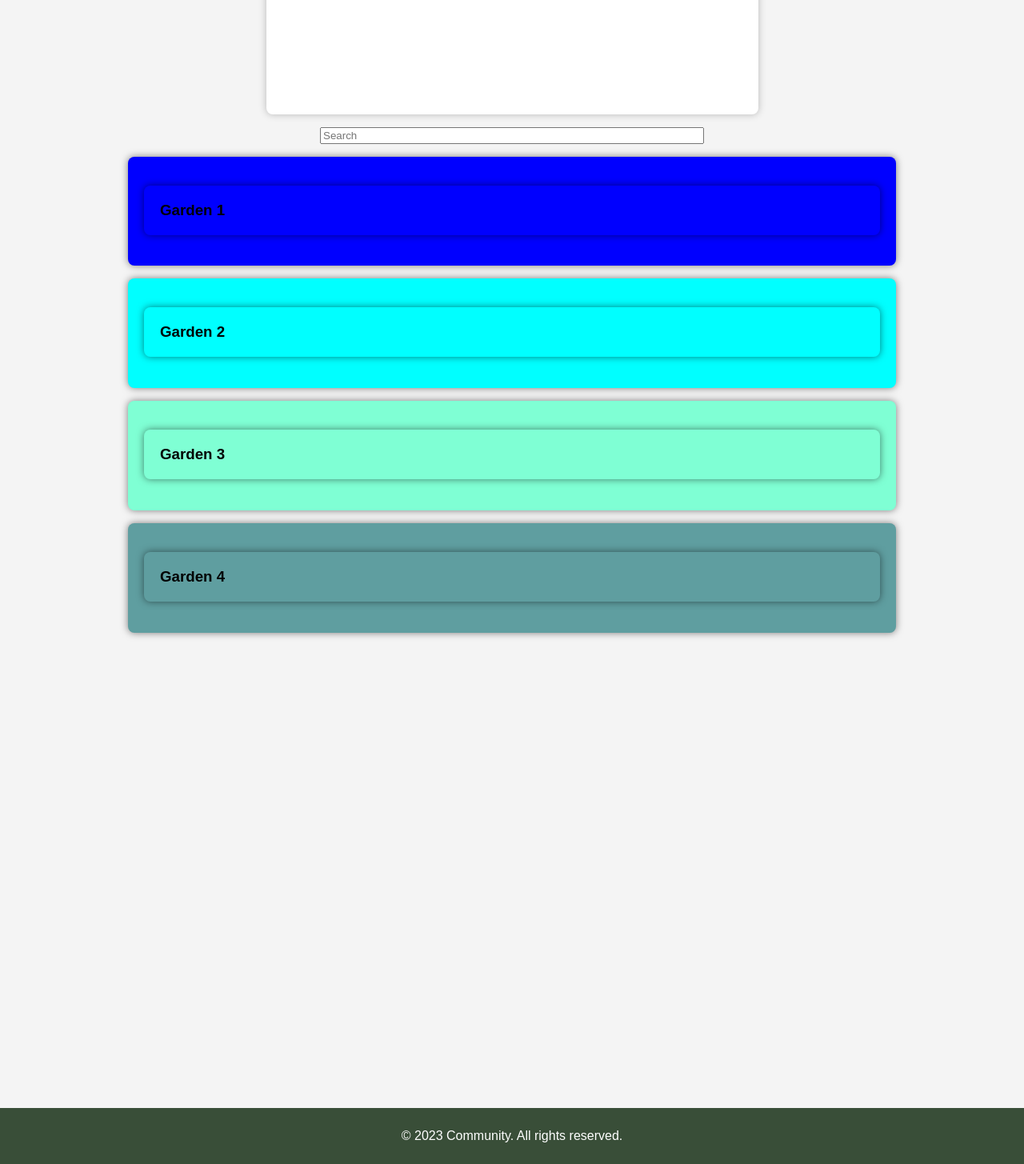
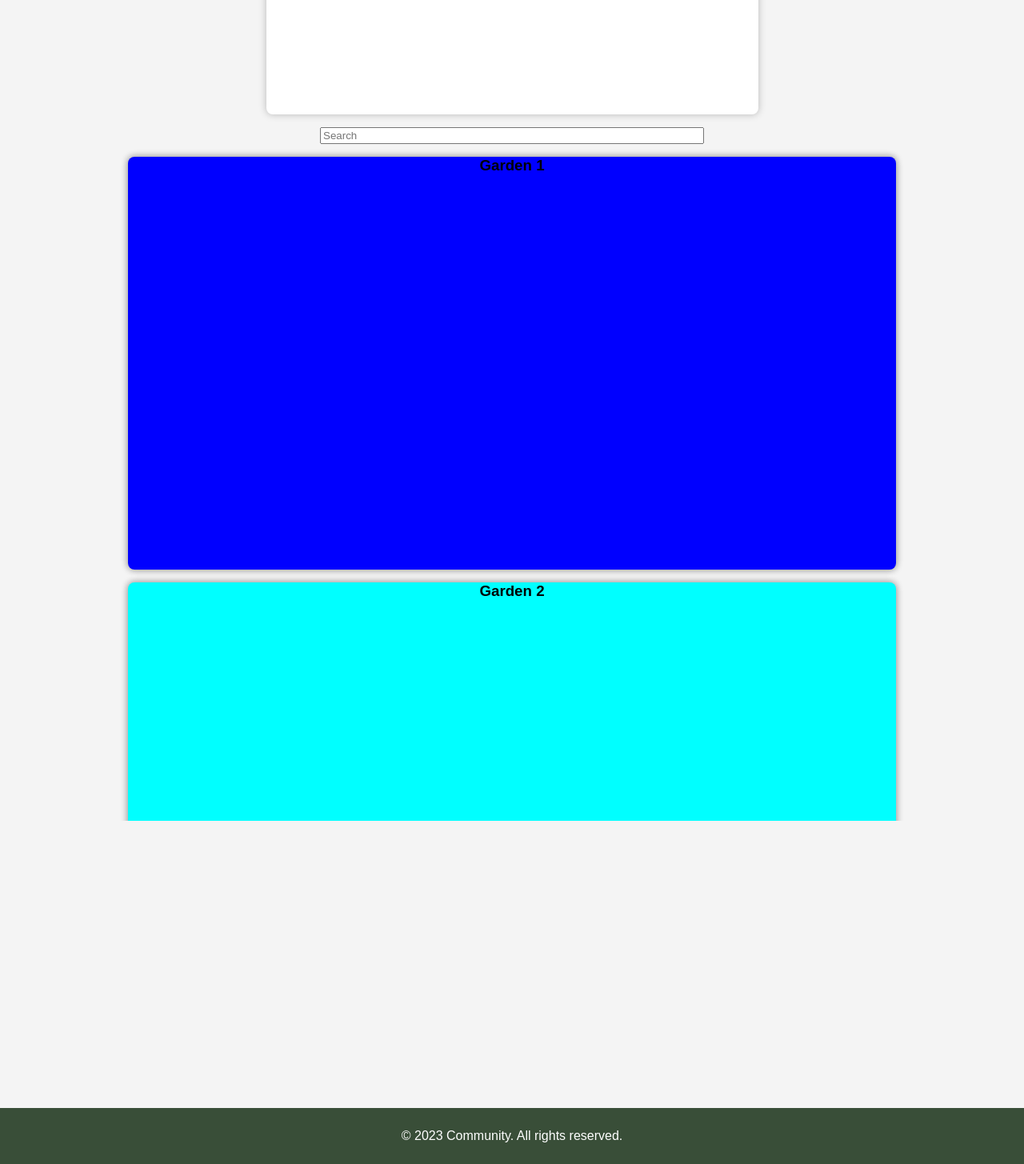
Before and after one commit to jlinares12/CPSC362-Project, a Flask app: page / in a window 1280 px wide. Shown: the part 1127-2582 px from the top of the page at 80% size. Run offline with Flask 3, Linux system fonts and the light colour scheme.

Commit message:
fixed padding error and changed the hieght and width of each div in garden class

```diff
--- a/static/css/home.css
+++ b/static/css/home.css
@@ -33,9 +33,10 @@ div.gardens{
 div.gardens * {
     border-radius: 8px;
     margin-top: 1rem;
-    padding: 20px;
-    box-sizing: border-box;
-    box-shadow: 0 0 10px rgba(0, 0, 0, 0.5);
+    width: 75vw;
+    height: 20vh;
+    box-shadow: 0 0 10px rgba(0, 0, 0, 0.25);
+    text-align: center;
 }
 #garden1{
     background-color: blue;
```
